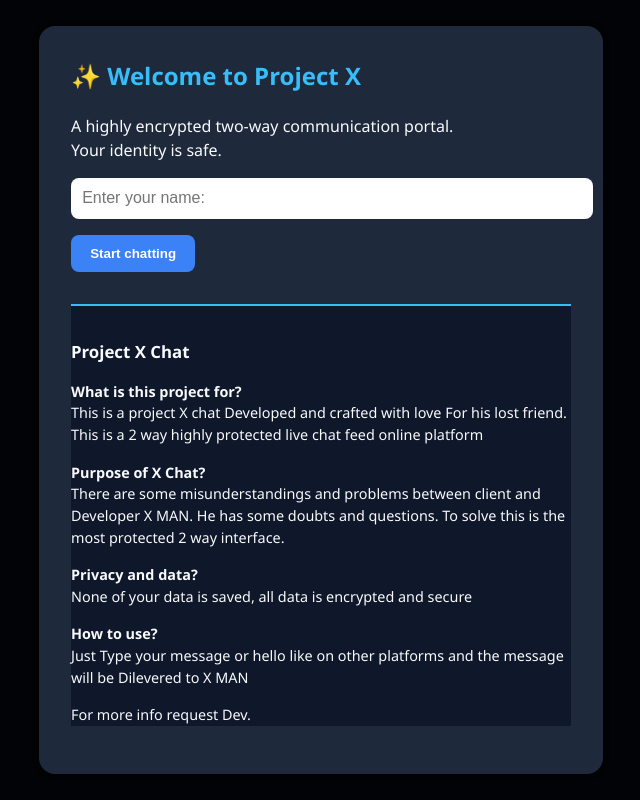
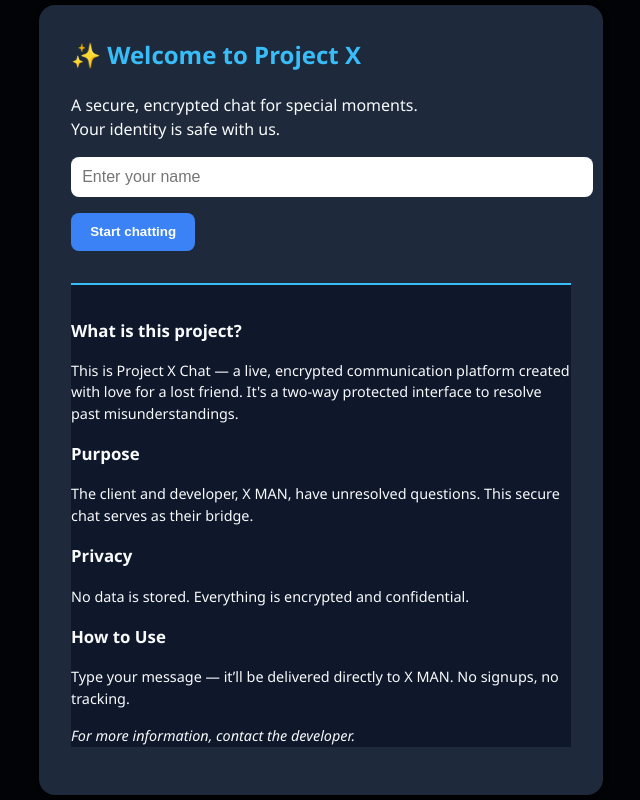
Before and after one commit to X-MAN-TG/securechat, a React (Vite) app: page / in a window 1280 px wide. Shown: the whole page, without its empty margins (319-959 px from the left). Built offline with nearby package versions, Linux system fonts and the light colour scheme.

Commit message:
Update App.jsx

```diff
--- a/src/App.jsx
+++ b/src/App.jsx
@@ -11,7 +11,6 @@ const App = () => {
   const [replies, setReplies] = useState([]);
 
   useEffect(() => {
-    // Generate or restore persistent session
     let existingSession = sessionStorage.getItem('projectx-session');
     if (!existingSession) {
       existingSession = uuidv4();
@@ -36,33 +35,32 @@ const App = () => {
 
   if (!started) {
     return (
-      <div className="popup-backdrop">
-        <div className="popup-content">
+      <div className="popup-backdrop gradient-background">
+        <div className="popup-content modern-box">
           <h2>✨ Welcome to Project X</h2>
-          <p>A highly encrypted two-way communication portal.<br />Your identity is safe.</p>
+          <p className="subtext">A secure, encrypted chat for special moments.<br />Your identity is safe with us.</p>
           <input
             type="text"
-            placeholder="Enter your name:"
+            placeholder="Enter your name"
             value={name}
             onChange={e => setName(e.target.value)}
           />
-          <button onClick={handleStart}>Start chatting</button>
+          <button className="primary-button" onClick={handleStart}>Start chatting</button>
 
           <div className="info-block">
-            <h3>Project X Chat</h3>
-            <p><b>What is this project for?</b><br />
-            This is a project X chat Developed and crafted with love For his lost friend. This is a 2 way highly protected live chat feed online platform</p>
+            <h3>What is this project?</h3>
+            <p>This is Project X Chat — a live, encrypted communication platform created with love for a lost friend. It's a two-way protected interface to resolve past misunderstandings.</p>
 
-            <p><b>Purpose of X Chat?</b><br />
-            There are some misunderstandings and problems between client and Developer X MAN. He has some doubts and questions. To solve this is the most protected 2 way interface.</p>
+            <h3>Purpose</h3>
+            <p>The client and developer, X MAN, have unresolved questions. This secure chat serves as their bridge.</p>
 
-            <p><b>Privacy and data?</b><br />
-            None of your data is saved, all data is encrypted and secure</p>
+            <h3>Privacy</h3>
+            <p>No data is stored. Everything is encrypted and confidential.</p>
 
-            <p><b>How to use?</b><br />
-            Just Type your message or hello like on other platforms and the message will be Dilevered to X MAN</p>
+            <h3>How to Use</h3>
+            <p>Type your message — it’ll be delivered directly to X MAN. No signups, no tracking.</p>
 
-            <p>For more info request Dev.</p>
+            <p><i>For more information, contact the developer.</i></p>
           </div>
         </div>
       </div>
@@ -81,7 +79,7 @@ const App = () => {
         onReply={handleReceiveReply}
       />
       <div className="dev-credit">
-        🛠 Developed by <a href="https://t.me/Mr_Panda_Boy" target="_blank" rel="noopener noreferrer">X MAN</a> for his lost friend
+        🛠 <a href="https://t.me/Mr_Panda_Boy" target="_blank" rel="noopener noreferrer">Developed by X MAN</a> for his lost friend
       </div>
     </div>
   );
```
